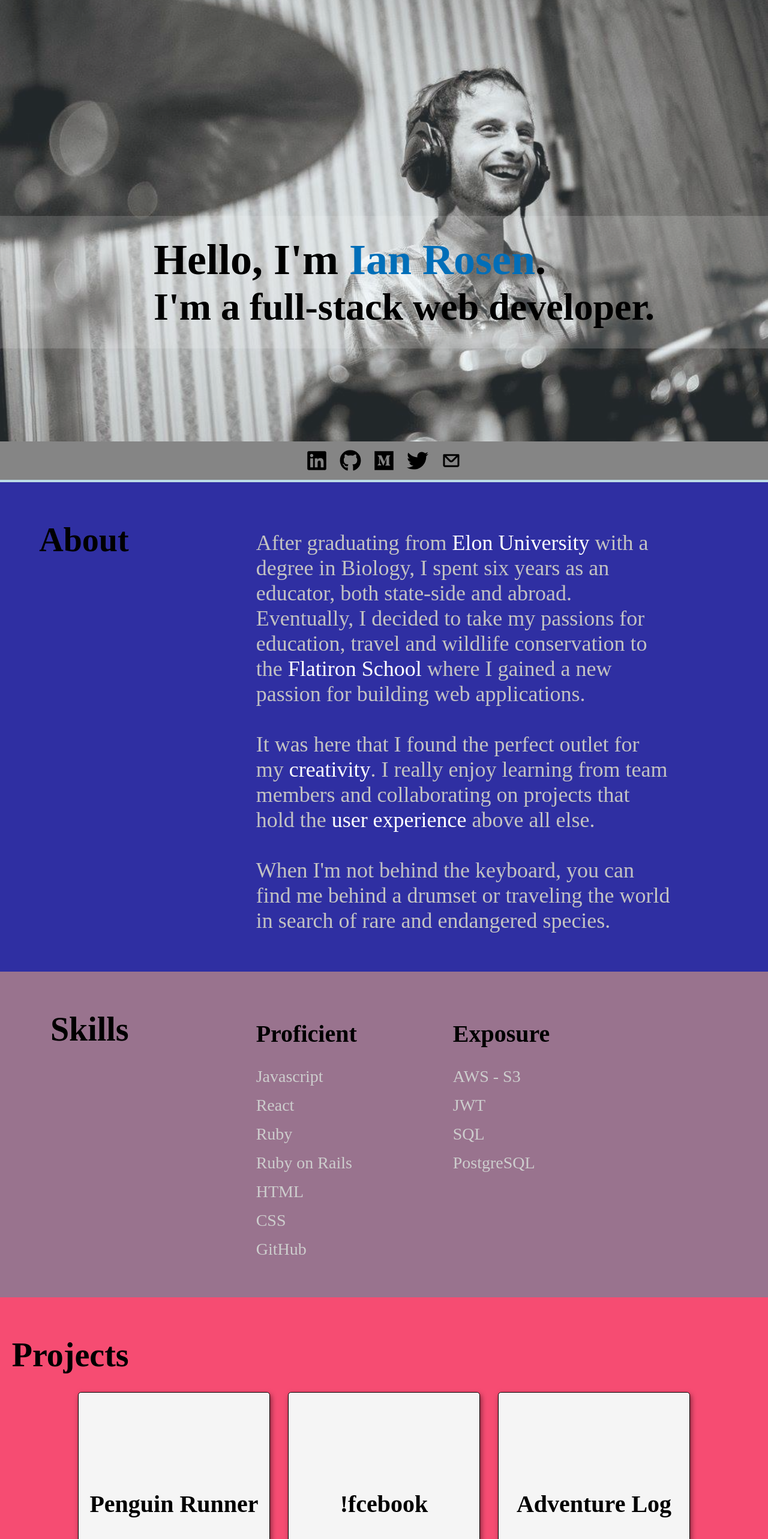
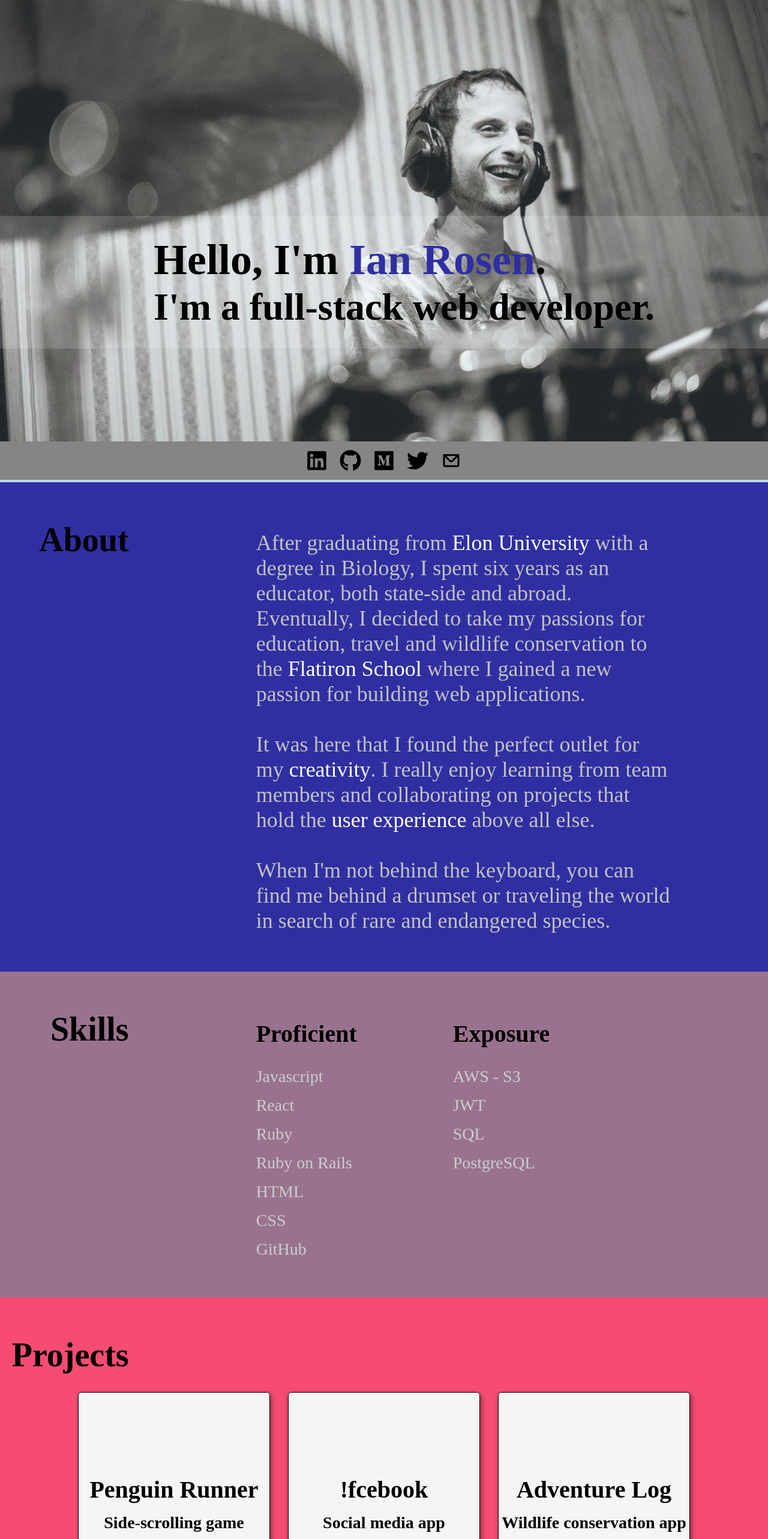
Before and after one commit to irosen419/ian_rosen_portfolio, a React (Create React App) app: page / in a window 1280 px wide. Shown: the top 2566 px of the page at 60% size. Built offline with nearby package versions, Linux system fonts and the light colour scheme.

Commit message:
changed name color and added app descriptions

```diff
--- a/src/App.scss
+++ b/src/App.scss
@@ -97,7 +97,7 @@ a:hover {
     }
 
     span {
-      color: #006eb8
+      color: #2F2FA2
     }
 }
 
@@ -194,6 +194,11 @@ a:hover {
       h1 {
         margin: 0;
         font-size: $h2-font;
+      }
+
+      h2 {
+        margin-top: 5%;
+        font-size: 28px;
       }
 
       .initial {
@@ -385,8 +390,6 @@ a:hover {
 
   .App {
     div#social {
-      // margin-bottom: 5%;
-
       font-size: $about-font;
     }
   }
@@ -491,6 +494,10 @@ a:hover {
         h1 {
           font-size: $h2-font;
         }
+
+        h2.description {
+          font-size: 18px;
+        }
       }
     }
   }
--- a/src/Components/ProjectCard.js
+++ b/src/Components/ProjectCard.js
@@ -28,6 +28,7 @@ function ProjectCard({ project, displayModal }) {
                         :
                         <div className="initial">
                             <h1>{project.title}</h1>
+                            <h2 className="description">{project.description}</h2>
                             <div className="stack">
                                 {project.backendIcon}
                                 {project.frontendIcon}
--- a/src/data.js
+++ b/src/data.js
@@ -3,6 +3,7 @@ import * as SiIcons from 'react-icons/si'
 export const ProjectData = [
     {
         title: 'Penguin Runner',
+        description: "Side-scrolling game",
         frontend: "https://github.com/irosen419/penguin-runner-client",
         backend: "https://github.com/irosen419/penguin-runner-api",
         demoLink: "https://www.loom.com/embed/b7e4cc5194e744e58189f050d1d44d3d",
@@ -13,6 +14,7 @@ export const ProjectData = [
     },
     {
         title: '!fcebook',
+        description: "Social media app",
         frontend: "https://github.com/irosen419/not_fcebook_frontend",
         backend: "https://github.com/irosen419/not_fcebook_backend",
         demoLink: "https://www.loom.com/embed/aa8ad6229ec749289a34815b787a5d21",
@@ -23,6 +25,7 @@ export const ProjectData = [
     },
     {
         title: 'Adventure Log',
+        description: "Wildlife conservation app",
         frontend: "https://github.com/irosen419/adventure_log_frontend",
         backend: "https://github.com/irosen419/adventure_log_backend",
         demoLink: "https://www.loom.com/embed/6e686f67d2bd48bbad23e9533dc5032b",
```
